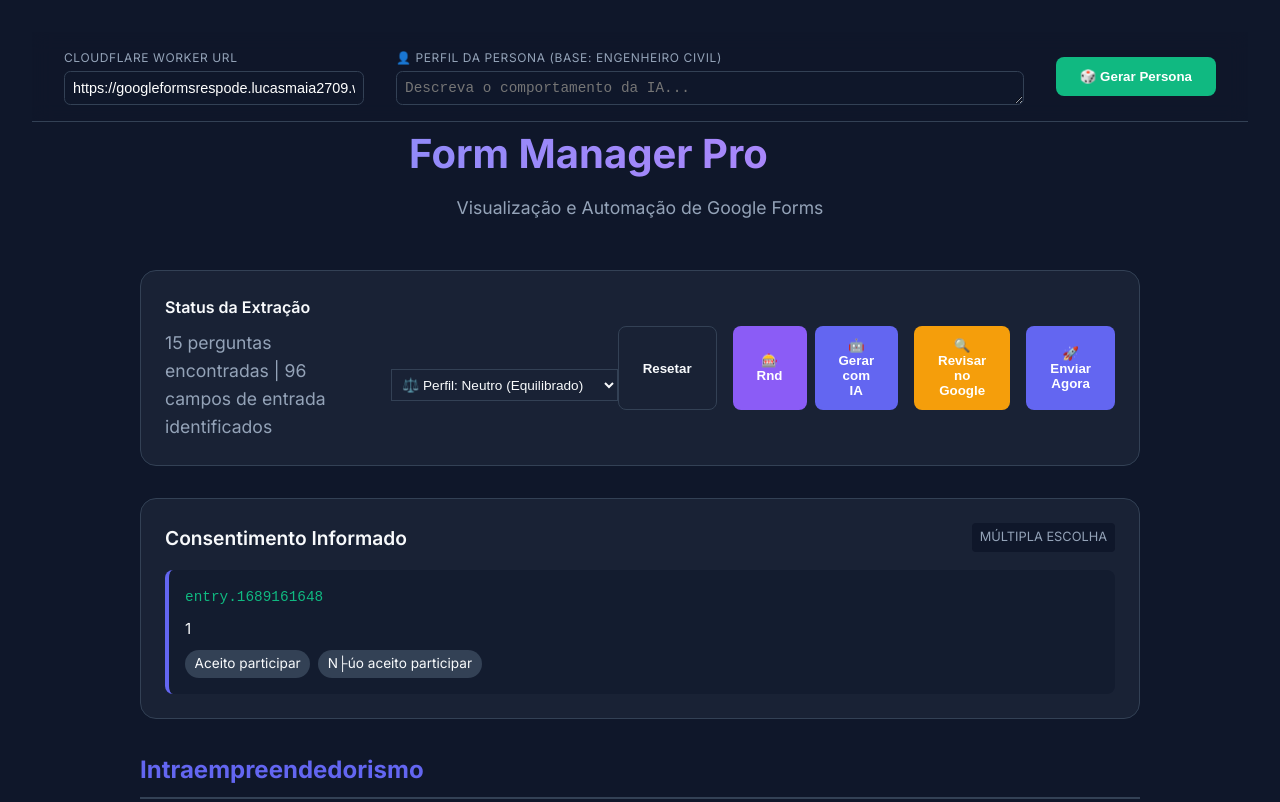
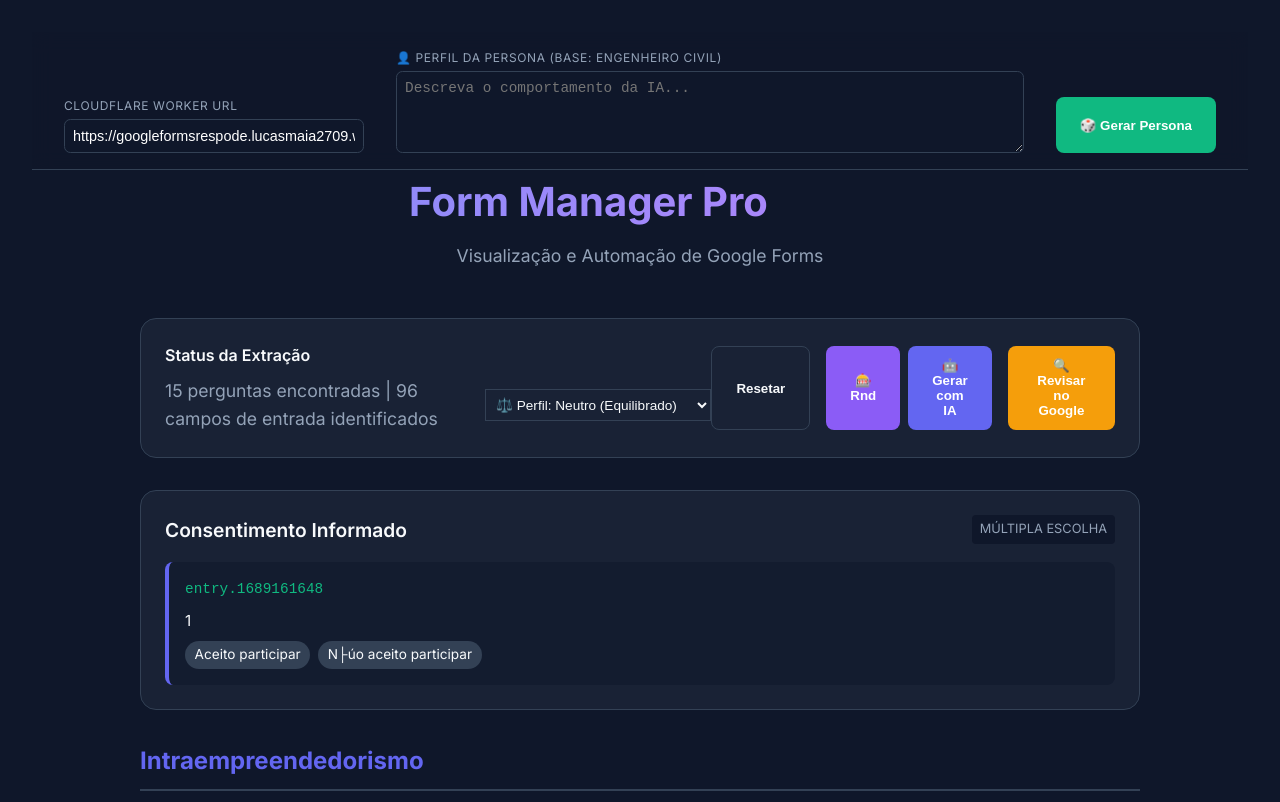
Before and after one commit to lucasmaia2709-lang/googleforms, a plain HTML site: page index.html in a window 1280 px wide. Shown: the top 802 px of the page. Drawn offline with Linux system fonts and the light colour scheme.

Commit message:
Add files via upload

```diff
--- a/index.html
+++ b/index.html
@@ -189,7 +189,7 @@
             padding: 1rem 2rem;
             display: flex;
             gap: 2rem;
-            align-items: center;
+            align-items: flex-end; /* Alinhar botões na base do campo de texto */
             position: sticky;
             top: 0;
             z-index: 100;
@@ -261,9 +261,9 @@
         </div>
         <div class="setting-field">
             <label>👤 Perfil da Persona (Base: Engenheiro Civil)</label>
-            <textarea id="persona-text" placeholder="Descreva o comportamento da IA..." rows="1" onchange="saveSettings()"></textarea>
+            <textarea id="persona-text" placeholder="Descreva o comportamento da IA..." rows="4" onchange="saveSettings()"></textarea>
         </div>
-        <button class="btn-primary" style="background: #10b981; white-space: nowrap;" onclick="gerarPersonaIA()">🎲 Gerar Persona</button>
+        <button class="btn-primary" style="background: #10b981; white-space: nowrap; height: 3.5rem;" onclick="gerarPersonaIA()">🎲 Gerar Persona</button>
     </div>
 
     <div class="container">
@@ -291,7 +291,7 @@
                     <button class="btn-primary" style="background: #6366f1;" onclick="gerarRespostasIA()">🤖 Gerar com IA</button>
                 </div>
                 <button class="btn-primary" style="background: #f59e0b;" id="btn-review" onclick="revisarNoGoogle()" disabled>🔍 Revisar no Google</button>
-                <button class="btn-primary" id="btn-send" onclick="enviarParaGoogle()" disabled>🚀 Enviar Agora</button>
+                <button class="btn-primary" id="btn-send" onclick="enviarParaGoogle()" style="display: none;" disabled>🚀 Enviar Agora</button>
             </div>
         </div>
 
@@ -706,8 +706,5 @@
 
         loadFormData();
     </script>
-
-        loadFormData();
-    </script>
 </body>
 </html>
```
